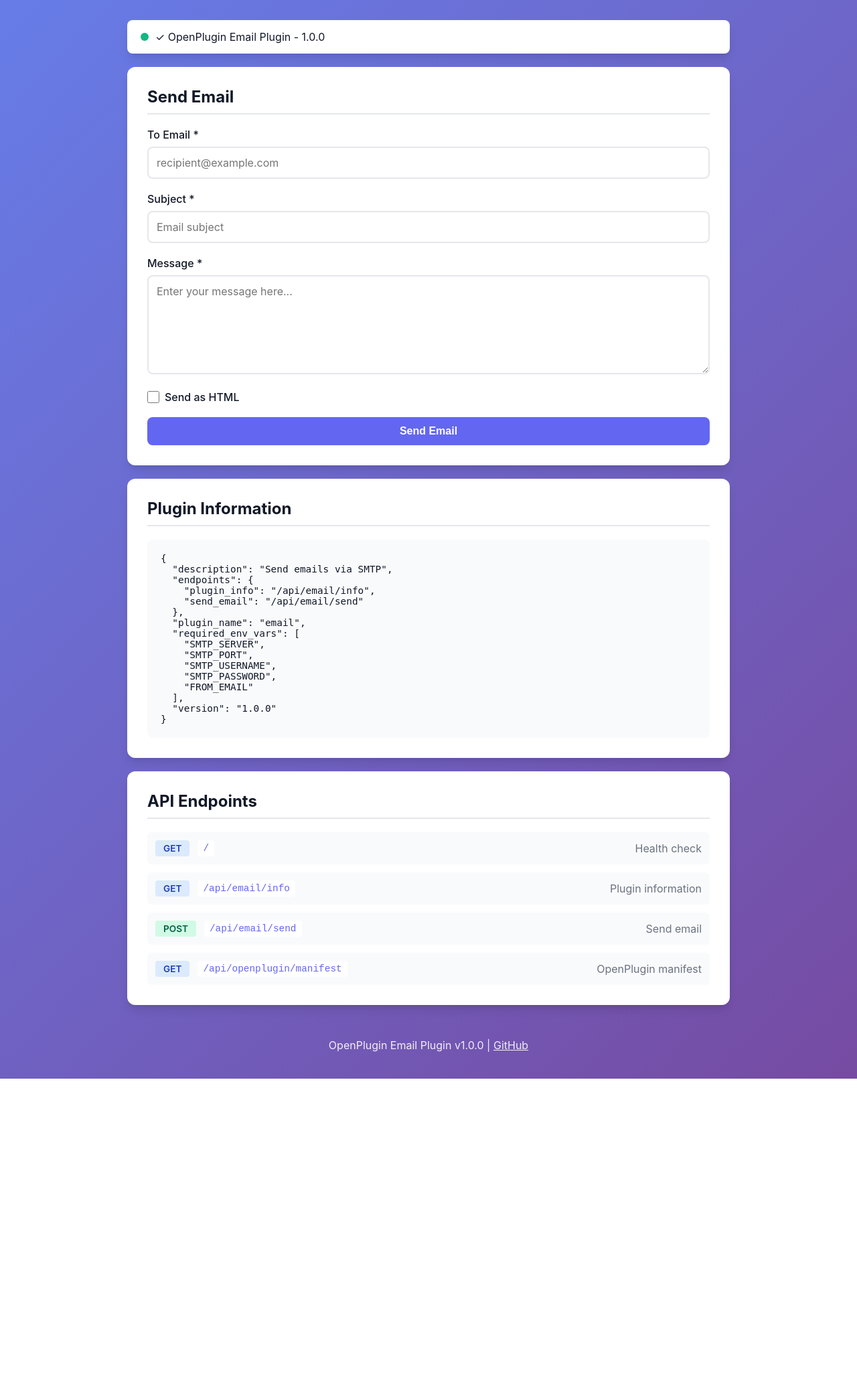
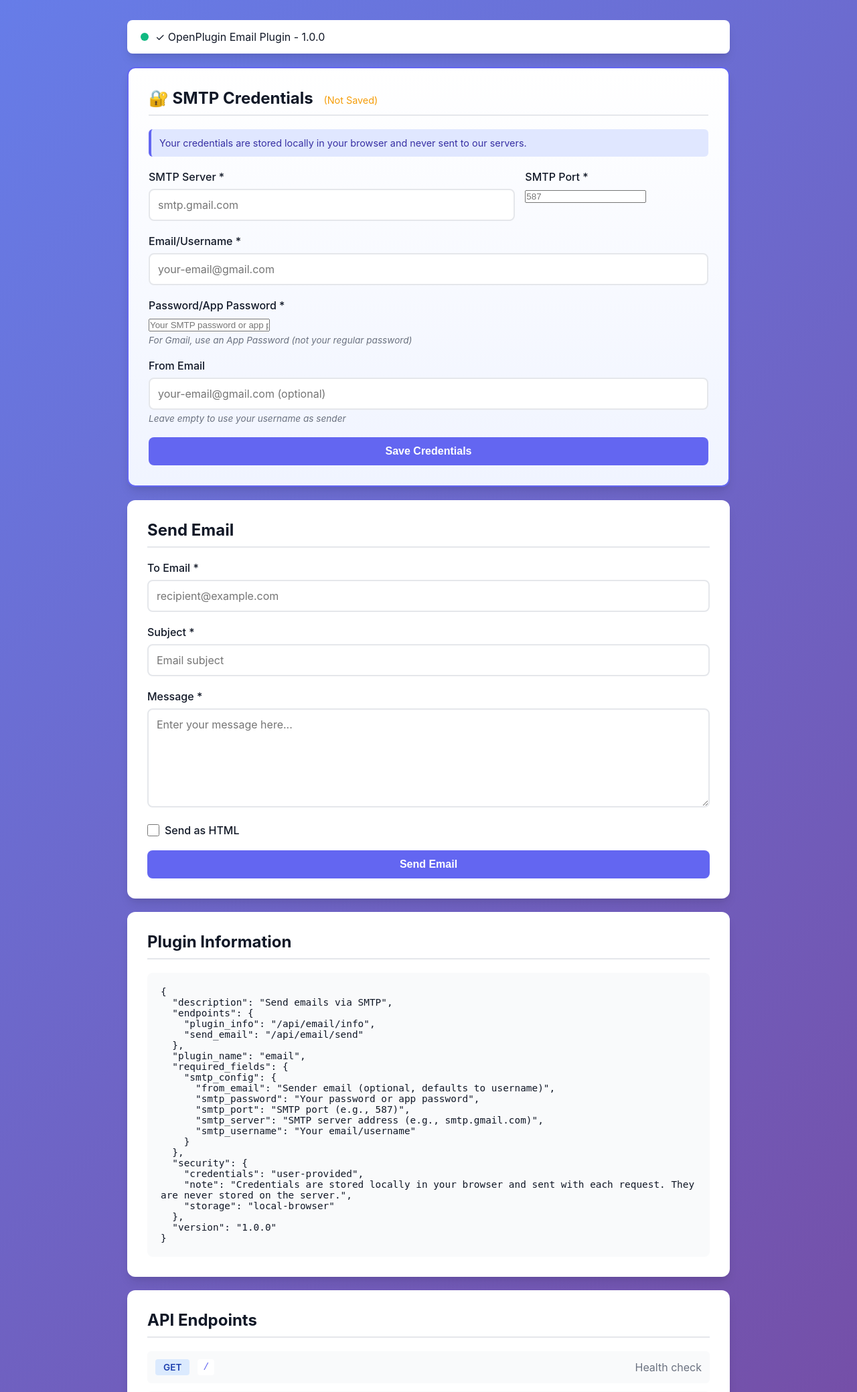
Before and after one commit to VishwasK/openpluginemail, a Flask app: page / in a window 1280 px wide. Shown: the part 100-2179 px from the top of the page at 67% size. Before the commit the page ends 1711 px from the top, so only its background shows below. Run offline with Flask 3, Linux system fonts and the light colour scheme.

Commit message:
Add user-provided credentials: credentials stored locally in browser, never on server

```diff
--- a/app.py
+++ b/app.py
@@ -29,7 +29,7 @@ class EmailPlugin:
         self.smtp_password = os.getenv('SMTP_PASSWORD')
         self.from_email = os.getenv('FROM_EMAIL', self.smtp_username)
 
-    def send_email(self, to_email, subject, body, is_html=False):
+    def send_email(self, to_email, subject, body, smtp_config=None, is_html=False):
         """
         Send an email using SMTP
 
@@ -37,21 +37,38 @@ class EmailPlugin:
             to_email: Recipient email address
             subject: Email subject
             body: Email body content
+            smtp_config: Dictionary with SMTP configuration (server, port, username, password, from_email)
             is_html: Whether the body is HTML formatted
 
         Returns:
             dict: Result with success status and message
         """
         try:
-            if not self.smtp_username or not self.smtp_password:
+            # Use provided credentials or fall back to environment variables (for backward compatibility)
+            if smtp_config:
+                smtp_server = smtp_config.get('smtp_server')
+                smtp_port = int(smtp_config.get('smtp_port', 587))
+                smtp_username = smtp_config.get('smtp_username')
+                smtp_password = smtp_config.get('smtp_password')
+                from_email = smtp_config.get('from_email', smtp_username)
+            else:
+                # Fallback to env vars (for backward compatibility)
+                smtp_server = self.smtp_server
+                smtp_port = self.smtp_port
+                smtp_username = self.smtp_username
+                smtp_password = self.smtp_password
+                from_email = self.from_email
+
+            # Validate credentials
+            if not smtp_server or not smtp_port or not smtp_username or not smtp_password:
                 return {
                     'success': False,
-                    'error': 'SMTP credentials not configured'
+                    'error': 'SMTP credentials not provided'
                 }
 
             # Create message
             msg = MIMEMultipart('alternative')
-            msg['From'] = self.from_email
+            msg['From'] = from_email
             msg['To'] = to_email
             msg['Subject'] = subject
 
@@ -61,13 +78,13 @@ class EmailPlugin:
             else:
                 msg.attach(MIMEText(body, 'plain'))
 
-            # Send email
-            with smtplib.SMTP(self.smtp_server, self.smtp_port) as server:
+            # Send email (credentials are used here but never stored or logged)
+            with smtplib.SMTP(smtp_server, smtp_port) as server:
                 server.starttls()
-                server.login(self.smtp_username, self.smtp_password)
+                server.login(smtp_username, smtp_password)
                 server.send_message(msg)
 
-            logger.info(f"Email sent successfully to {to_email}")
+            logger.info(f"Email sent successfully to {to_email} (using user-provided credentials)")
             return {
                 'success': True,
                 'message': f'Email sent successfully to {to_email}'
@@ -90,13 +107,20 @@ class EmailPlugin:
                 'send_email': '/api/email/send',
                 'plugin_info': '/api/email/info'
             },
-            'required_env_vars': [
-                'SMTP_SERVER',
-                'SMTP_PORT',
-                'SMTP_USERNAME',
-                'SMTP_PASSWORD',
-                'FROM_EMAIL'
-            ]
+            'security': {
+                'credentials': 'user-provided',
+                'storage': 'local-browser',
+                'note': 'Credentials are stored locally in your browser and sent with each request. They are never stored on the server.'
+            },
+            'required_fields': {
+                'smtp_config': {
+                    'smtp_server': 'SMTP server address (e.g., smtp.gmail.com)',
+                    'smtp_port': 'SMTP port (e.g., 587)',
+                    'smtp_username': 'Your email/username',
+                    'smtp_password': 'Your password or app password',
+                    'from_email': 'Sender email (optional, defaults to username)'
+                }
+            }
         }
 
 
@@ -128,7 +152,7 @@ def plugin_info():
 
 @app.route('/api/email/send', methods=['POST'])
 def send_email():
-    """Send email endpoint"""
+    """Send email endpoint - accepts user-provided credentials"""
     try:
         data = request.get_json()
 
@@ -141,11 +165,29 @@ def send_email():
                     'error': f'Missing required field: {field}'
                 }), 400
 
-        # Send email
+        # Extract SMTP config from request (user-provided credentials)
+        smtp_config = data.get('smtp_config')
+        if not smtp_config:
+            return jsonify({
+                'success': False,
+                'error': 'SMTP credentials not provided. Please configure your credentials in the UI.'
+            }), 400
+
+        # Validate SMTP config fields
+        required_smtp_fields = ['smtp_server', 'smtp_port', 'smtp_username', 'smtp_password']
+        for field in required_smtp_fields:
+            if field not in smtp_config or not smtp_config[field]:
+                return jsonify({
+                    'success': False,
+                    'error': f'Missing required SMTP field: {field}'
+                }), 400
+
+        # Send email with user-provided credentials
         result = email_plugin.send_email(
             to_email=data['to_email'],
             subject=data['subject'],
             body=data['body'],
+            smtp_config=smtp_config,
             is_html=data.get('is_html', False)
         )
 
--- a/static/css/style.css
+++ b/static/css/style.css
@@ -97,6 +97,66 @@ header h1 {
     color: var(--text-primary);
     border-bottom: 2px solid var(--border-color);
     padding-bottom: 10px;
+}
+
+.credentials-card {
+    border: 2px solid var(--primary-color);
+    background: linear-gradient(to bottom, var(--card-bg) 0%, #f0f4ff 100%);
+}
+
+.credentials-status {
+    font-size: 0.9rem;
+    font-weight: normal;
+    margin-left: 10px;
+}
+
+.credentials-status.saved {
+    color: var(--success-color);
+}
+
+.credentials-status.not-saved {
+    color: var(--warning-color);
+}
+
+.info-text {
+    background: #e0e7ff;
+    padding: 12px;
+    border-radius: 6px;
+    margin-bottom: 20px;
+    color: #3730a3;
+    font-size: 0.9rem;
+    border-left: 4px solid var(--primary-color);
+}
+
+.form-row {
+    display: grid;
+    grid-template-columns: 2fr 1fr;
+    gap: 15px;
+}
+
+.help-text {
+    display: block;
+    margin-top: 5px;
+    font-size: 0.85rem;
+    color: var(--text-secondary);
+    font-style: italic;
+}
+
+.form-actions {
+    display: flex;
+    gap: 10px;
+    flex-wrap: wrap;
+}
+
+.btn-secondary {
+    background: var(--text-secondary);
+    color: white;
+}
+
+.btn-secondary:hover {
+    background: #4b5563;
+    transform: translateY(-1px);
+    box-shadow: var(--shadow-lg);
 }
 
 .form-group {
@@ -293,6 +353,18 @@ footer a:hover {
         padding: 20px;
     }
 
+    .form-row {
+        grid-template-columns: 1fr;
+    }
+
+    .form-actions {
+        flex-direction: column;
+    }
+
+    .form-actions .btn {
+        width: 100%;
+    }
+
     .endpoint {
         flex-direction: column;
         align-items: flex-start;
--- a/static/js/app.js
+++ b/static/js/app.js
@@ -1,4 +1,84 @@
 // OpenPlugin Email Plugin - Frontend JavaScript
+
+// Credential storage keys
+const CREDENTIALS_KEY = 'openplugin_email_credentials';
+
+// Load saved credentials from localStorage
+function loadCredentials() {
+    try {
+        const saved = localStorage.getItem(CREDENTIALS_KEY);
+        if (saved) {
+            const creds = JSON.parse(saved);
+            document.getElementById('smtpServer').value = creds.smtp_server || '';
+            document.getElementById('smtpPort').value = creds.smtp_port || '';
+            document.getElementById('smtpUsername').value = creds.smtp_username || '';
+            document.getElementById('smtpPassword').value = creds.smtp_password || '';
+            document.getElementById('fromEmail').value = creds.from_email || '';
+            updateCredentialsStatus(true);
+            document.getElementById('clearCredentialsBtn').style.display = 'inline-block';
+        } else {
+            updateCredentialsStatus(false);
+        }
+    } catch (error) {
+        console.error('Error loading credentials:', error);
+        updateCredentialsStatus(false);
+    }
+}
+
+// Save credentials to localStorage
+function saveCredentials() {
+    const credentials = {
+        smtp_server: document.getElementById('smtpServer').value.trim(),
+        smtp_port: parseInt(document.getElementById('smtpPort').value),
+        smtp_username: document.getElementById('smtpUsername').value.trim(),
+        smtp_password: document.getElementById('smtpPassword').value,
+        from_email: document.getElementById('fromEmail').value.trim() || document.getElementById('smtpUsername').value.trim()
+    };
+
+    localStorage.setItem(CREDENTIALS_KEY, JSON.stringify(credentials));
+    updateCredentialsStatus(true);
+    document.getElementById('clearCredentialsBtn').style.display = 'inline-block';
+    return credentials;
+}
+
+// Clear saved credentials
+function clearCredentials() {
+    if (confirm('Are you sure you want to clear your saved credentials?')) {
+        localStorage.removeItem(CREDENTIALS_KEY);
+        document.getElementById('credentialsForm').reset();
+        updateCredentialsStatus(false);
+        document.getElementById('clearCredentialsBtn').style.display = 'none';
+    }
+}
+
+// Update credentials status indicator
+function updateCredentialsStatus(saved) {
+    const statusEl = document.getElementById('credentialsStatus');
+    if (saved) {
+        statusEl.textContent = '(Saved)';
+        statusEl.className = 'credentials-status saved';
+    } else {
+        statusEl.textContent = '(Not Saved)';
+        statusEl.className = 'credentials-status not-saved';
+    }
+}
+
+// Get credentials from form or localStorage
+function getCredentials() {
+    const saved = localStorage.getItem(CREDENTIALS_KEY);
+    if (saved) {
+        return JSON.parse(saved);
+    }
+
+    // Fallback to form values if not saved
+    return {
+        smtp_server: document.getElementById('smtpServer').value.trim(),
+        smtp_port: parseInt(document.getElementById('smtpPort').value),
+        smtp_username: document.getElementById('smtpUsername').value.trim(),
+        smtp_password: document.getElementById('smtpPassword').value,
+        from_email: document.getElementById('fromEmail').value.trim() || document.getElementById('smtpUsername').value.trim()
+    };
+}
 
 // Check health status on page load
 async function checkHealth() {
@@ -47,12 +127,34 @@ document.getElementById('emailForm').addEventListener('submit', async (e) => {
     const btnLoader = sendBtn.querySelector('.btn-loader');
     const resultMessage = document.getElementById('resultMessage');
 
+    // Get credentials
+    const credentials = getCredentials();
+
+    // Validate credentials are present
+    if (!credentials.smtp_server || !credentials.smtp_port || !credentials.smtp_username || !credentials.smtp_password) {
+        resultMessage.style.display = 'block';
+        resultMessage.className = 'result-message error';
+        resultMessage.textContent = '✗ Please configure your SMTP credentials first';
+        sendBtn.disabled = false;
+        btnText.style.display = 'inline';
+        btnLoader.style.display = 'none';
+        return;
+    }
+
     // Get form data
     const formData = {
         to_email: document.getElementById('toEmail').value,
         subject: document.getElementById('subject').value,
         body: document.getElementById('body').value,
-        is_html: document.getElementById('isHtml').checked
+        is_html: document.getElementById('isHtml').checked,
+        // Include credentials in request
+        smtp_config: {
+            smtp_server: credentials.smtp_server,
+            smtp_port: credentials.smtp_port,
+            smtp_username: credentials.smtp_username,
+            smtp_password: credentials.smtp_password,
+            from_email: credentials.from_email || credentials.smtp_username
+        }
     };
 
     // Disable button and show loading state
@@ -98,8 +200,35 @@ document.getElementById('emailForm').addEventListener('submit', async (e) => {
     }
 });
 
+// Handle credentials form submission
+document.getElementById('credentialsForm').addEventListener('submit', (e) => {
+    e.preventDefault();
+    saveCredentials();
+
+    // Show success message
+    const resultMessage = document.createElement('div');
+    resultMessage.className = 'result-message success';
+    resultMessage.textContent = '✓ Credentials saved locally in your browser';
+    resultMessage.style.marginTop = '15px';
+
+    const form = document.getElementById('credentialsForm');
+    const existingMessage = form.querySelector('.result-message');
+    if (existingMessage) {
+        existingMessage.remove();
+    }
+    form.appendChild(resultMessage);
+
+    setTimeout(() => {
+        resultMessage.remove();
+    }, 3000);
+});
+
+// Handle clear credentials button
+document.getElementById('clearCredentialsBtn').addEventListener('click', clearCredentials);
+
 // Initialize on page load
 document.addEventListener('DOMContentLoaded', () => {
+    loadCredentials();
     checkHealth();
     loadPluginInfo();
 
--- a/templates/index.html
+++ b/templates/index.html
@@ -19,6 +19,74 @@
         </div>
 
         <main>
+            <div class="card credentials-card">
+                <h2>🔐 SMTP Credentials <span class="credentials-status" id="credentialsStatus"></span></h2>
+                <p class="info-text">Your credentials are stored locally in your browser and never sent to our servers.</p>
+                <form id="credentialsForm">
+                    <div class="form-row">
+                        <div class="form-group">
+                            <label for="smtpServer">SMTP Server *</label>
+                            <input
+                                type="text"
+                                id="smtpServer"
+                                name="smtpServer"
+                                placeholder="smtp.gmail.com"
+                                required
+                            >
+                        </div>
+                        <div class="form-group">
+                            <label for="smtpPort">SMTP Port *</label>
+                            <input
+                                type="number"
+                                id="smtpPort"
+                                name="smtpPort"
+                                placeholder="587"
+                                required
+                            >
+                        </div>
+                    </div>
+                    <div class="form-group">
+                        <label for="smtpUsername">Email/Username *</label>
+                        <input
+                            type="email"
+                            id="smtpUsername"
+                            name="smtpUsername"
+                            placeholder="your-email@gmail.com"
+                            required
+                        >
+                    </div>
+                    <div class="form-group">
+                        <label for="smtpPassword">Password/App Password *</label>
+                        <input
+                            type="password"
+                            id="smtpPassword"
+                            name="smtpPassword"
+                            placeholder="Your SMTP password or app password"
+                            required
+                        >
+                        <small class="help-text">For Gmail, use an App Password (not your regular password)</small>
+                    </div>
+                    <div class="form-group">
+                        <label for="fromEmail">From Email</label>
+                        <input
+                            type="email"
+                            id="fromEmail"
+                            name="fromEmail"
+                            placeholder="your-email@gmail.com (optional)"
+                        >
+                        <small class="help-text">Leave empty to use your username as sender</small>
+                    </div>
+                    <div class="form-actions">
+                        <button type="submit" class="btn btn-primary">
+                            Save Credentials
+                        </button>
+                        <button type="button" class="btn btn-secondary" id="clearCredentialsBtn" style="display: none;">
+                            Clear Saved Credentials
+                        </button>
+                    </div>
+                </form>
+            </div>
+
             <div class="card">
                 <h2>Send Email</h2>
                 <form id="emailForm">
```
Also changed, not shown: README.md.
